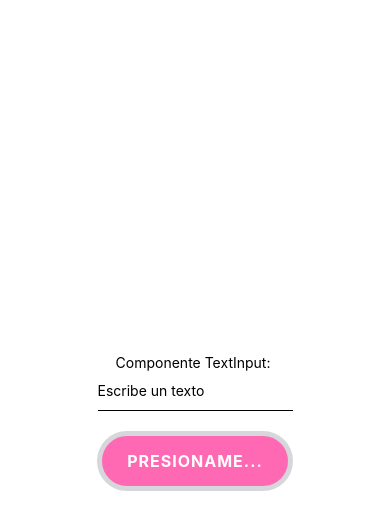
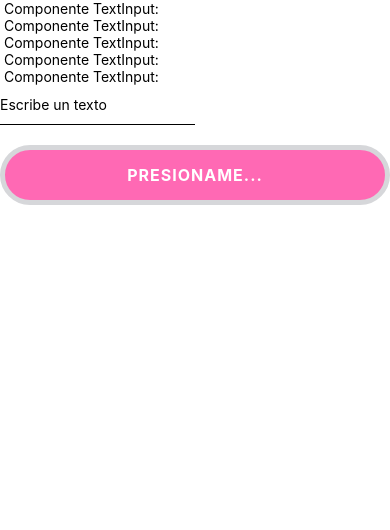
Before and after one commit to 121038217/ProgramacionMovil182, a React Native app in the folder HolaMundo/: screen / in a window 390 px wide. Shown: the top 530 px of the page. Built offline with nearby package versions, Linux system fonts and the light colour scheme.

Commit message:
Ejemplificación de ScrollView

```diff
--- a/HolaMundo/App.js
+++ b/HolaMundo/App.js
@@ -1,8 +1,6 @@
 import { StatusBar } from 'expo-status-bar';
-import { StyleSheet, Text, View, TextInput, TouchableOpacity } from 'react-native';
+import { StyleSheet, Text, View, TextInput, TouchableOpacity, ScrollView, Dimensions } from 'react-native';
 import React, { useState } from 'react';
-import { ImageBackground } from 'react-native';
-import fondoImagen from './assets/imagen_fondo/imagen.jpg';
 
 export default function App() {
   const [text, setText] = useState('');
@@ -11,15 +9,23 @@ export default function App() {
   return (
     <View style={styles.container}>
 
-      <Text>Componente TextInput: {submit}</Text>
+      <ScrollView style={styles.scrollView}>
+
+      <Text> Componente TextInput: {submit}</Text>
+      <Text> Componente TextInput: {submit}</Text>
+      <Text> Componente TextInput: {submit}</Text>
+      <Text> Componente TextInput: {submit}</Text>
+      <Text> Componente TextInput: {submit}</Text>
 
       <TextInput  style={styles.input}  placeholder="Escribe un texto" onChangeText={t => setText(t)} defaultValue={text}/> {/* onchangeText  mandar llamar el setText, defaultValue mandar llamar el text de arriba*/}
 
-      <TouchableOpacity style={styles.boton} onPress={() => { setSubmit(text); alert('Texto enviado'); }}>
+      <TouchableOpacity style={styles.button} onPress={() => { setSubmit(text); alert('Texto enviado'); }}>
 
-      <Text style={styles.botonText}>Presioname...</Text>
+      <Text style={styles.buttonText}>Presioname...</Text>
 
       </TouchableOpacity>
+
+      </ScrollView>
 
       <StatusBar style="auto" />
     </View>
@@ -41,7 +47,7 @@ const styles = StyleSheet.create({
     borderBottomColor: '#000000',
     borderBottomWidth: 1,
   },
-  boton: {
+  button: {
     backgroundColor: "#FF69B4",  // Color de fondo rosa del botón
     paddingVertical: 15,         // Espaciado vertical dentro del botón
     paddingHorizontal: 25,       // Espaciado horizontal dentro del botón
@@ -51,11 +57,14 @@ const styles = StyleSheet.create({
     borderColor: '#d6d7da',      // Color del borde
     marginTop: 20,
   },
-  botonText: {
+  buttonText: {
     color: '#fff',               // Color del texto
     fontSize: 16,                // Tamaño del texto
     fontWeight: 'bold',          // Peso del texto
     letterSpacing: 1,            // Espaciado entre letras
     textTransform: 'uppercase',  // Transformación del texto a mayúsculas
   },
+  scrollView: {
+    width:Dimensions.get('window').width
+  },
 });
```
Also changed, not shown: 1 other file (tests, documents, lock files or other folders).
